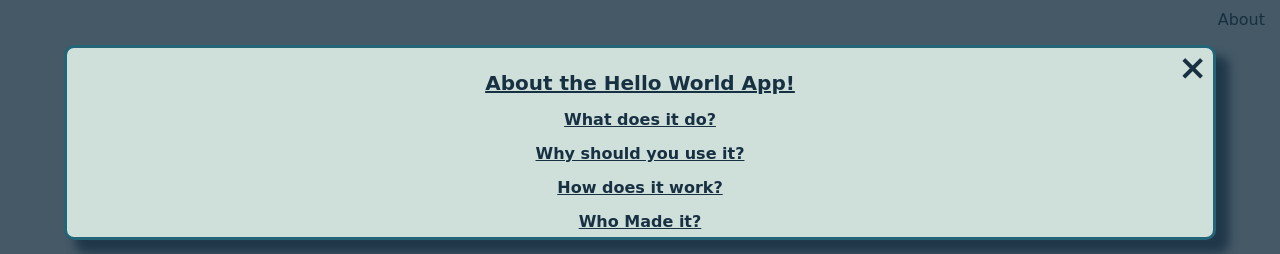
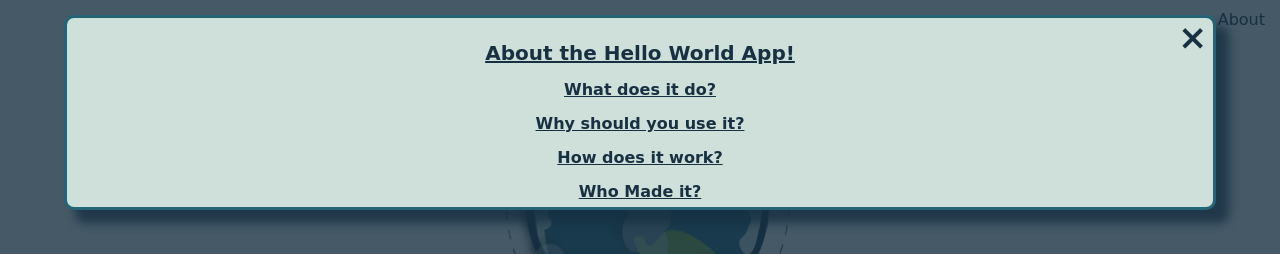
Before and after one commit to DerekDenHartigh/hello-world-app, a website: page public/index.html in a window 1280 px wide. Both pictures are taken after a click on the button "About". Shown: the top 254 px of the page. Drawn offline with nearby package versions, Linux system fonts and the light colour scheme; some packages are replaced by stand-ins of ours; a web font is replaced by a local one.

Commit message:
fixing about page styling

```diff
--- a/public/app/components/home/home.js
+++ b/public/app/components/home/home.js
@@ -23,7 +23,7 @@
     <!-- About pop up -->
     <div class="z2" id="plexiglass" ng-click="$ctrl.collapseAll()" ng-if="$ctrl.about"></div>
     <button class="z3" ng-click="$ctrl.about=!$ctrl.about">About</button>
-    <div class="flex z3" id="aboutContainer" ng-if="$ctrl.about">
+    <div class="z3" id="aboutContainer" ng-if="$ctrl.about">
         <i class="material-icons" id="aboutExit" ng-click="$ctrl.collapseAll()">close</i>
         <h1 class="flex" id="aboutH1">About the Hello World App!</h1>
         <h2 ng-click="$ctrl.do=!$ctrl.do" class="flex aboutH2">What does it do?</h2>
--- a/public/app/stylesheets/styles.css
+++ b/public/app/stylesheets/styles.css
@@ -327,7 +327,7 @@
 }
 
 #aboutContainer{
-    position: relative;
+    position: fixed;
     line-height: 1.5;
     background-color: var(--seafoam);
     color: var(--dark-blue);
@@ -337,8 +337,7 @@
     margin: 0 15px;
     flex-direction: column;
     align-content: center;
-    align-content: center;
-    justify-content: space-around;
+    justify-content: center;
     justify-items: space-around;
     -webkit-box-shadow: 12px 12px 10px 1px rgba(23,48,66,0.8);
     -moz-box-shadow: 12px 12px 10px 1px rgba(23,48,66,0.8);
@@ -584,7 +583,7 @@
 
 
     #aboutContainer{
-        position: relative;
+        position: fixed;
         line-height: 1.5;
         background-color: var(--seafoam);
         color: var(--dark-blue);
@@ -594,7 +593,6 @@
         margin: 15px;
         width: 90vw;
         flex-direction: column;
-        align-content: center;
         align-content: center;
         justify-content: space-around;
         justify-items: space-around;
```
